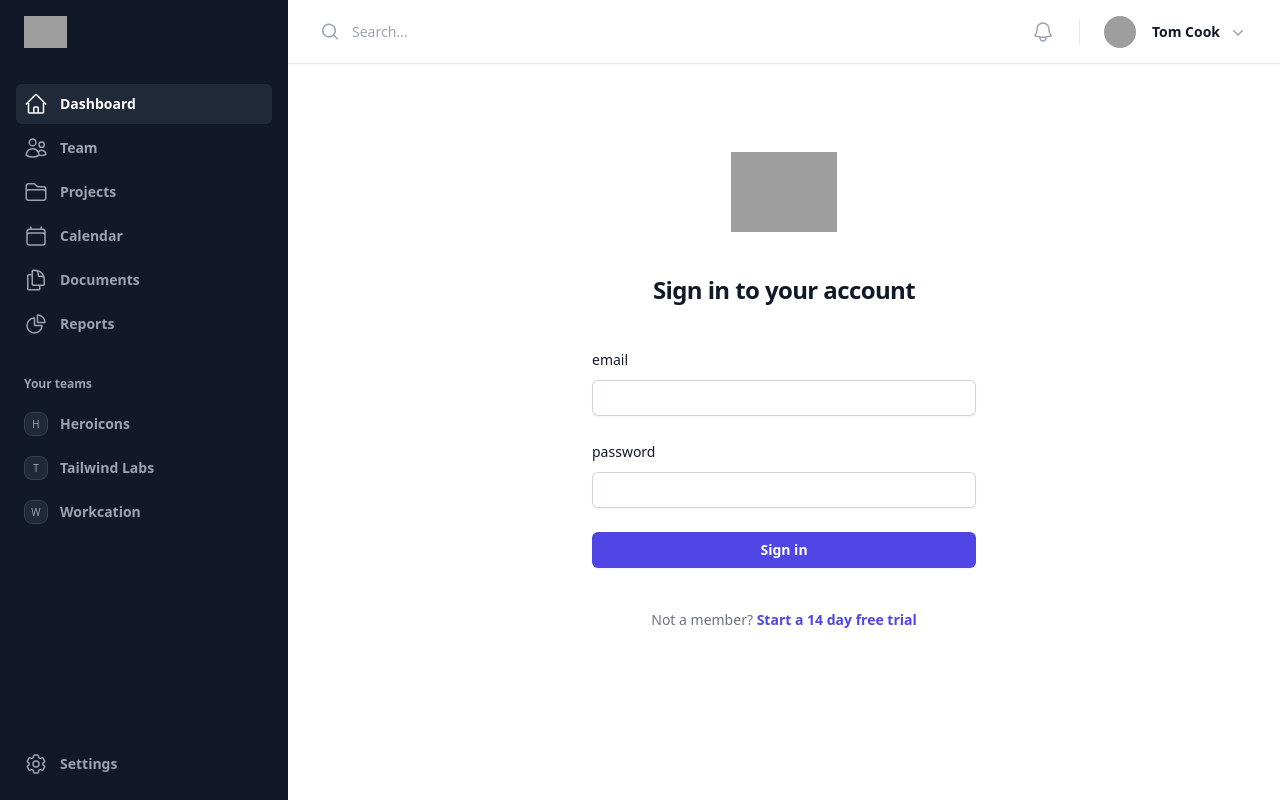
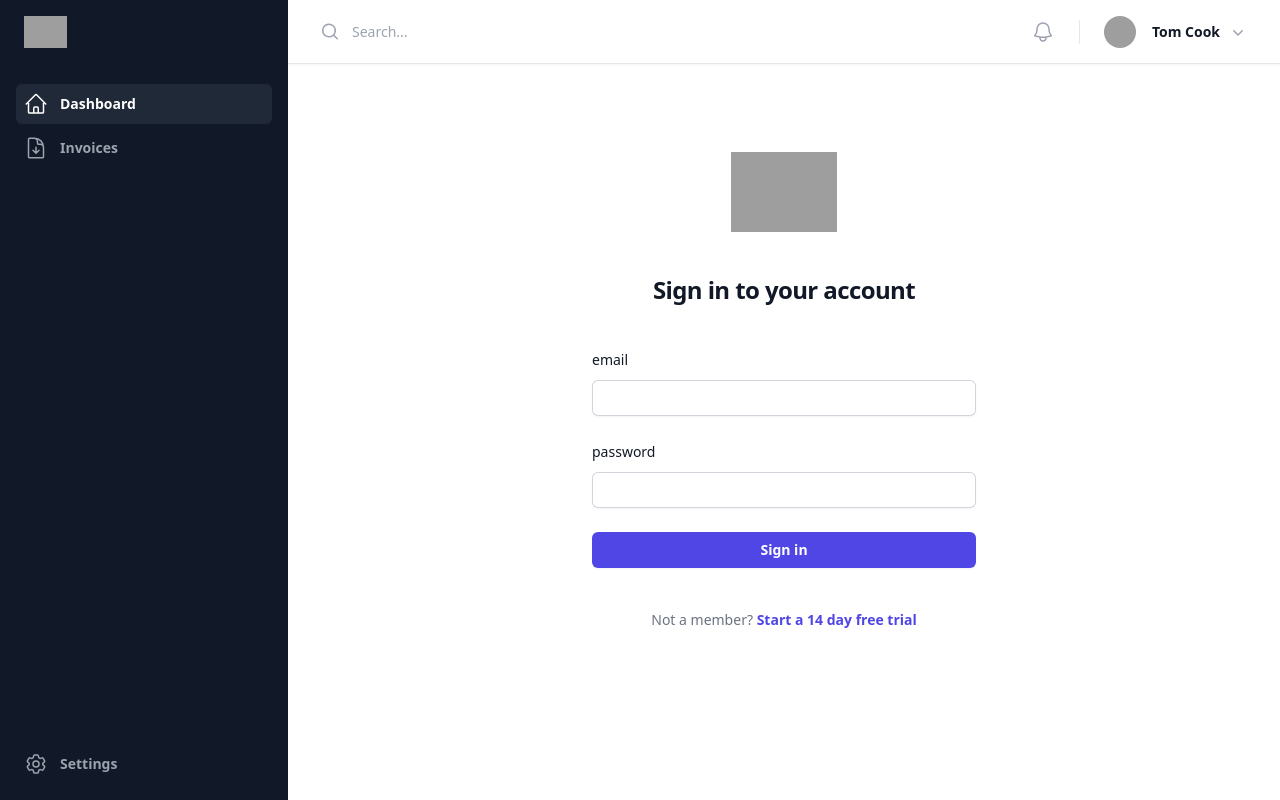
Before and after one commit to SVSKHD/AQUACRM2, a Next.js app: page / in a window 1280 px wide. Built offline with nearby package versions, Linux system fonts and the light colour scheme; grey boxes are pictures that could not be loaded.

Commit message:
inovice layout

```diff
--- a/src/Layouts/RootLayout.tsx
+++ b/src/Layouts/RootLayout.tsx
@@ -14,13 +14,9 @@
 import {
   Bars3Icon,
   BellIcon,
-  CalendarIcon,
-  ChartPieIcon,
   Cog6ToothIcon,
-  DocumentDuplicateIcon,
-  FolderIcon,
   HomeIcon,
-  UsersIcon,
+  DocumentArrowDownIcon,
   XMarkIcon,
 } from "@heroicons/react/24/outline";
 import {
@@ -44,12 +40,8 @@
 };
 
 const navigation: NavigationItem[] = [
-  { name: "Dashboard", href: "#", icon: HomeIcon, current: true },
-  { name: "Team", href: "#", icon: UsersIcon, current: false },
-  { name: "Projects", href: "#", icon: FolderIcon, current: false },
-  { name: "Calendar", href: "#", icon: CalendarIcon, current: false },
-  { name: "Documents", href: "#", icon: DocumentDuplicateIcon, current: false },
-  { name: "Reports", href: "#", icon: ChartPieIcon, current: false },
+  { name: "Dashboard", href: "/", icon: HomeIcon, current: true },
+  { name: "Invoices", href: "/invoices", icon: DocumentArrowDownIcon, current: false },
 ];
 
 const teams: Team[] = [
@@ -144,31 +136,7 @@
                         ))}
                       </ul>
                     </li>
-                    <li>
-                      <div className="text-xs font-semibold leading-6 text-gray-400">
-                        Your teams
-                      </div>
-                      <ul role="list" className="-mx-2 mt-2 space-y-1">
-                        {teams.map((team) => (
-                          <li key={team.name}>
-                            <a
-                              href={team.href}
-                              className={classNames(
-                                team.current
-                                  ? "bg-gray-800 text-white"
-                                  : "text-gray-400 hover:bg-gray-800 hover:text-white",
-                                "group flex gap-x-3 rounded-md p-2 text-sm font-semibold leading-6",
-                              )}
-                            >
-                              <span className="flex h-6 w-6 shrink-0 items-center justify-center rounded-lg border border-gray-700 bg-gray-800 text-[0.625rem] font-medium text-gray-400 group-hover:text-white">
-                                {team.initial}
-                              </span>
-                              <span className="truncate">{team.name}</span>
-                            </a>
-                          </li>
-                        ))}
-                      </ul>
-                    </li>
+
                     <li className="mt-auto">
                       <a
                         href="#"
@@ -223,31 +191,7 @@
                     ))}
                   </ul>
                 </li>
-                <li>
-                  <div className="text-xs font-semibold leading-6 text-gray-400">
-                    Your teams
-                  </div>
-                  <ul role="list" className="-mx-2 mt-2 space-y-1">
-                    {teams.map((team) => (
-                      <li key={team.name}>
-                        <a
-                          href={team.href}
-                          className={classNames(
-                            team.current
-                              ? "bg-gray-800 text-white"
-                              : "text-gray-400 hover:bg-gray-800 hover:text-white",
-                            "group flex gap-x-3 rounded-md p-2 text-sm font-semibold leading-6",
-                          )}
-                        >
-                          <span className="flex h-6 w-6 shrink-0 items-center justify-center rounded-lg border border-gray-700 bg-gray-800 text-[0.625rem] font-medium text-gray-400 group-hover:text-white">
-                            {team.initial}
-                          </span>
-                          <span className="truncate">{team.name}</span>
-                        </a>
-                      </li>
-                    ))}
-                  </ul>
-                </li>
+
                 <li className="mt-auto">
                   <a
                     href="#"
--- /dev/null
+++ b/src/app/invoices/filter.tsx
@@ -0,0 +1,123 @@
+import { Disclosure, DisclosureButton, DisclosurePanel, Menu, MenuButton, MenuItem, MenuItems } from '@headlessui/react'
+import { Bars3Icon, BellIcon, XMarkIcon } from '@heroicons/react/24/outline'
+
+const navigation = [
+  { name: 'Dashboard', href: '#', current: true },
+  { name: 'Team', href: '#', current: false },
+  { name: 'Projects', href: '#', current: false },
+  { name: 'Calendar', href: '#', current: false },
+]
+
+function classNames(...classes) {
+  return classes.filter(Boolean).join(' ')
+}
+
+export default function AquaInvoiceFilter() {
+  return (
+    <Disclosure as="nav" className="bg-gray-800 rounded-lg">
+      <div className="mx-auto max-w-7xl px-2 sm:px-6 lg:px-8">
+        <div className="relative flex h-16 items-center justify-between">
+          <div className="absolute inset-y-0 left-0 flex items-center sm:hidden">
+            {/* Mobile menu button*/}
+            <DisclosureButton className="group relative inline-flex items-center justify-center rounded-md p-2 text-gray-400 hover:bg-gray-700 hover:text-white focus:outline-none focus:ring-2 focus:ring-inset focus:ring-white">
+              <span className="absolute -inset-0.5" />
+              <span className="sr-only">Open main menu</span>
+              <Bars3Icon aria-hidden="true" className="block h-6 w-6 group-data-[open]:hidden" />
+              <XMarkIcon aria-hidden="true" className="hidden h-6 w-6 group-data-[open]:block" />
+            </DisclosureButton>
+          </div>
+          <div className="flex flex-1 items-center justify-center sm:items-stretch sm:justify-start">
+            <div className="flex flex-shrink-0 items-center">
+              <img
+                alt="Your Company"
+                src="https://tailwindui.com/plus/img/logos/mark.svg?color=indigo&shade=500"
+                className="h-8 w-auto"
+              />
+            </div>
+            <div className="hidden sm:ml-6 sm:block">
+              <div className="flex space-x-4">
+                {navigation.map((item) => (
+                  <a
+                    key={item.name}
+                    href={item.href}
+                    aria-current={item.current ? 'page' : undefined}
+                    className={classNames(
+                      item.current ? 'bg-gray-900 text-white' : 'text-gray-300 hover:bg-gray-700 hover:text-white',
+                      'rounded-md px-3 py-2 text-sm font-medium',
+                    )}
+                  >
+                    {item.name}
+                  </a>
+                ))}
+              </div>
+            </div>
+          </div>
+          <div className="absolute inset-y-0 right-0 flex items-center pr-2 sm:static sm:inset-auto sm:ml-6 sm:pr-0">
+            <button
+              type="button"
+              className="relative rounded-full bg-gray-800 p-1 text-gray-400 hover:text-white focus:outline-none focus:ring-2 focus:ring-white focus:ring-offset-2 focus:ring-offset-gray-800"
+            >
+              <span className="absolute -inset-1.5" />
+              <span className="sr-only">View notifications</span>
+              <BellIcon aria-hidden="true" className="h-6 w-6" />
+            </button>
+
+            {/* Profile dropdown */}
+            <Menu as="div" className="relative ml-3">
+              <div>
+                <MenuButton className="relative flex rounded-full bg-gray-800 text-sm focus:outline-none focus:ring-2 focus:ring-white focus:ring-offset-2 focus:ring-offset-gray-800">
+                  <span className="absolute -inset-1.5" />
+                  <span className="sr-only">Open user menu</span>
+                  <img
+                    alt=""
+                    src="https://images.unsplash.com/photo-1472099645785-5658abf4ff4e?ixlib=rb-1.2.1&ixid=eyJhcHBfaWQiOjEyMDd9&auto=format&fit=facearea&facepad=2&w=256&h=256&q=80"
+                    className="h-8 w-8 rounded-full"
+                  />
+                </MenuButton>
+              </div>
+              <MenuItems
+                transition
+                className="absolute right-0 z-10 mt-2 w-48 origin-top-right rounded-md bg-white py-1 shadow-lg ring-1 ring-black ring-opacity-5 transition focus:outline-none data-[closed]:scale-95 data-[closed]:transform data-[closed]:opacity-0 data-[enter]:duration-100 data-[leave]:duration-75 data-[enter]:ease-out data-[leave]:ease-in"
+              >
+                <MenuItem>
+                  <a href="#" className="block px-4 py-2 text-sm text-gray-700 data-[focus]:bg-gray-100">
+                    Your Profile
+                  </a>
+                </MenuItem>
+                <MenuItem>
+                  <a href="#" className="block px-4 py-2 text-sm text-gray-700 data-[focus]:bg-gray-100">
+                    Settings
+                  </a>
+                </MenuItem>
+                <MenuItem>
+                  <a href="#" className="block px-4 py-2 text-sm text-gray-700 data-[focus]:bg-gray-100">
+                    Sign out
+                  </a>
+                </MenuItem>
+              </MenuItems>
+            </Menu>
+          </div>
+        </div>
+      </div>
+
+      <DisclosurePanel className="sm:hidden">
+        <div className="space-y-1 px-2 pb-3 pt-2">
+          {navigation.map((item) => (
+            <DisclosureButton
+              key={item.name}
+              as="a"
+              href={item.href}
+              aria-current={item.current ? 'page' : undefined}
+              className={classNames(
+                item.current ? 'bg-gray-900 text-white' : 'text-gray-300 hover:bg-gray-700 hover:text-white',
+                'block rounded-md px-3 py-2 text-base font-medium',
+              )}
+            >
+              {item.name}
+            </DisclosureButton>
+          ))}
+        </div>
+      </DisclosurePanel>
+    </Disclosure>
+  )
+}
--- /dev/null
+++ b/src/app/invoices/page.tsx
@@ -0,0 +1,30 @@
+'use client'
+import { useEffect, useState } from "react"
+import AquaInvoiceFilter from "./filter"
+import { useSelector } from "react-redux"
+import AquaInvoiceOperations from "@/services/invoices"
+
+
+const AquaInvoice = () =>{
+    const [invoices, setInvoices] = useState([])
+    const {user} = useSelector((state:any )=>({...state}))
+    const invoicesFtech = async()=>{
+      AquaInvoiceOperations.getInvoices(user?.user?.token).then((res)=>{
+        console.log(res.data)
+        setInvoices(res.data.data)
+      })
+    }
+    useEffect(()=>{
+     invoicesFtech()
+    },[])
+return(
+    <>
+    <div className="m-3">
+        <AquaInvoiceFilter/>
+    <h1>Invoices</h1>
+    {invoices.length}
+    </div>
+    </>
+)
+}
+export default AquaInvoice
--- /dev/null
+++ b/src/services/invoices.ts
@@ -0,0 +1,12 @@
+import axios from "axios"
+
+const BASE = process.env.url
+
+const getInvoices = (token:string) =>axios.get(`${BASE}/v1/crm/admin/all-invoices`,{headers:{
+    Authorization:`Bearer ${token}`
+}})
+const AquaInvoiceOperations={
+getInvoices
+}
+
+export default AquaInvoiceOperations
```
